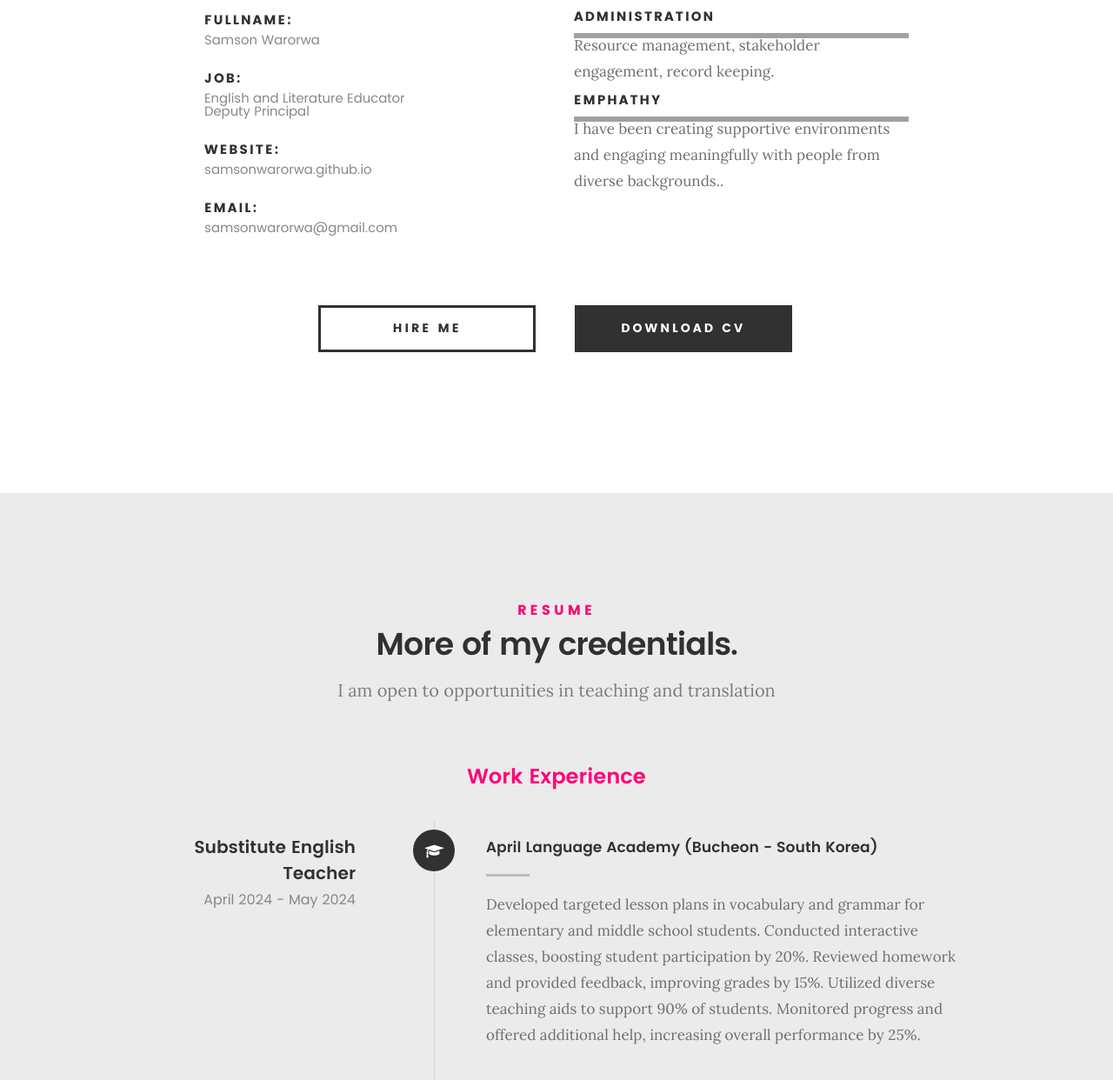
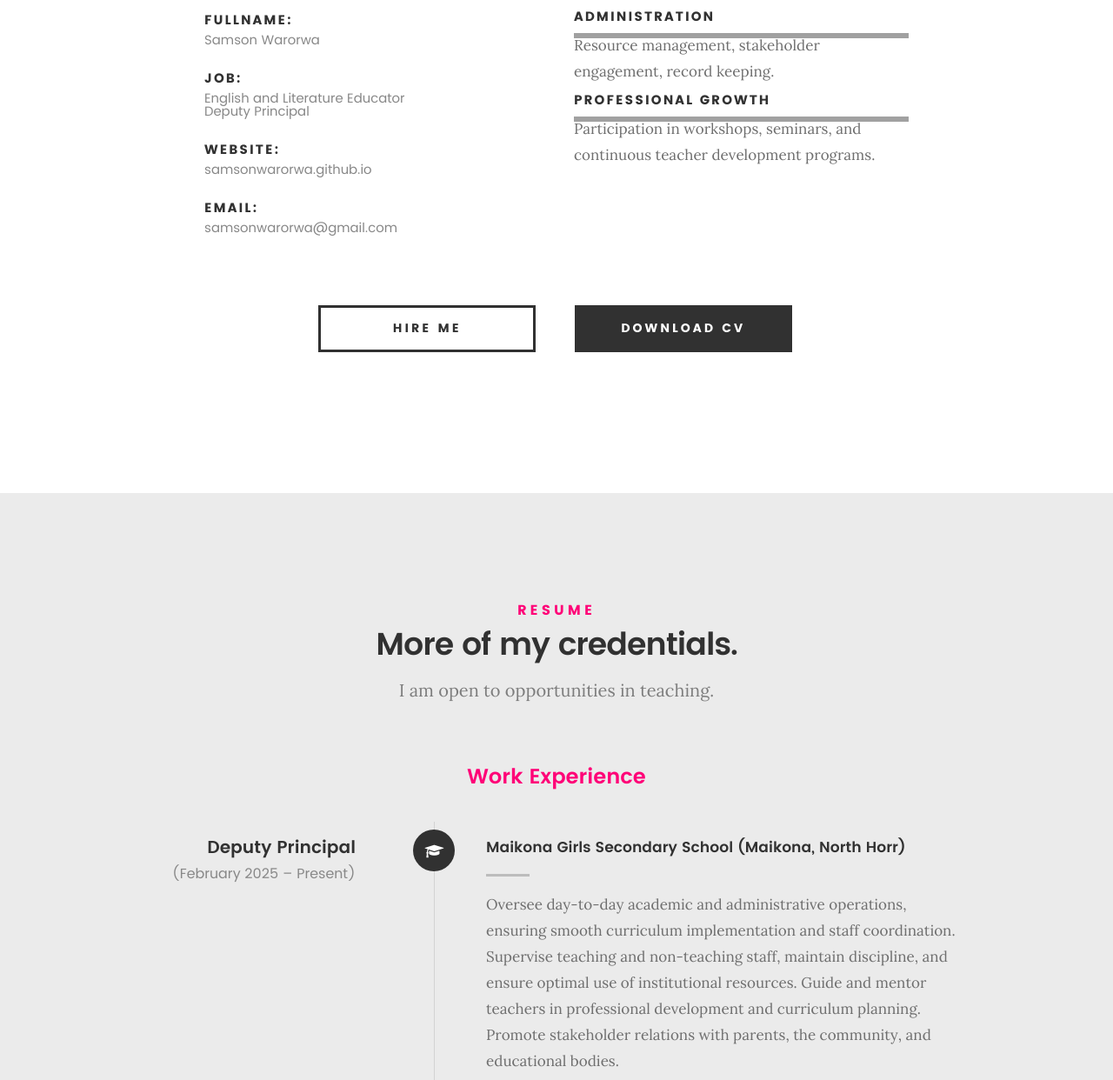
Before and after one commit to SamWarorwa/samsonwarorwa-github.io, a plain HTML site: page portfolio/index.html in a window 1280 px wide. Shown: the part 1653-2895 px from the top of the page at 87% size. Drawn offline with Linux system fonts and the light colour scheme; files whose address does not match are found by name.

Commit message:
Update index.html

```diff
--- a/portfolio/index.html
+++ b/portfolio/index.html
@@ -205,8 +205,8 @@
    				</li>
 				   <br>
    				<li>
-   					<strong>Emphathy</strong>
-   					<span>I have been creating supportive environments and engaging meaningfully with people from diverse backgrounds..</span>
+   					<strong>Professional Growth</strong>
+   					<span>Participation in workshops, seminars, and continuous teacher development programs.</span>
    				</li>
 
  			<!-- </ul> /info-list  -->
@@ -239,7 +239,7 @@
    			<h5>Resume</h5>
    			<h1>More of my credentials.</h1>
 
-   			<p class="lead">I am open to opportunities in teaching and translation</p>
+   			<p class="lead">I am open to opportunities in teaching.</p>
 
    		</div>
    	</div> <!-- /section-intro-->
@@ -263,16 +263,16 @@
 	   				</div>
 
 	   				<div class="timeline-header">
-	   					<h3>Substitute English Teacher</h3>
-	   					<p>April 2024 - May 2024</p>
+	   					<h3>Deputy Principal</h3>
+	   					<p> (February 2025 – Present)</p>
 	   				</div>
 
 	   				<div class="timeline-content">
-	   					<h4>April Language Academy (Bucheon - South Korea)</h4>
-	   					<p>Developed targeted lesson plans in vocabulary and grammar for elementary and middle school students.
-							Conducted interactive classes, boosting student participation by 20%.
-							Reviewed homework and provided feedback, improving grades by 15%. Utilized diverse teaching aids to support 90% of students.
-							Monitored progress and offered additional help, increasing overall performance by 25%.
+	   					<h4>Maikona Girls Secondary School (Maikona, North Horr)</h4>
+	   					<p>Oversee day-to-day academic and administrative operations, ensuring smooth curriculum implementation and staff coordination.
+							Supervise teaching and non-teaching staff, maintain discipline, and ensure optimal use of institutional resources.
+							Guide and mentor teachers in professional development and curriculum planning.
+							Promote stakeholder relations with parents, the community, and educational bodies.
 						</p>
 	   				</div>
 
```
